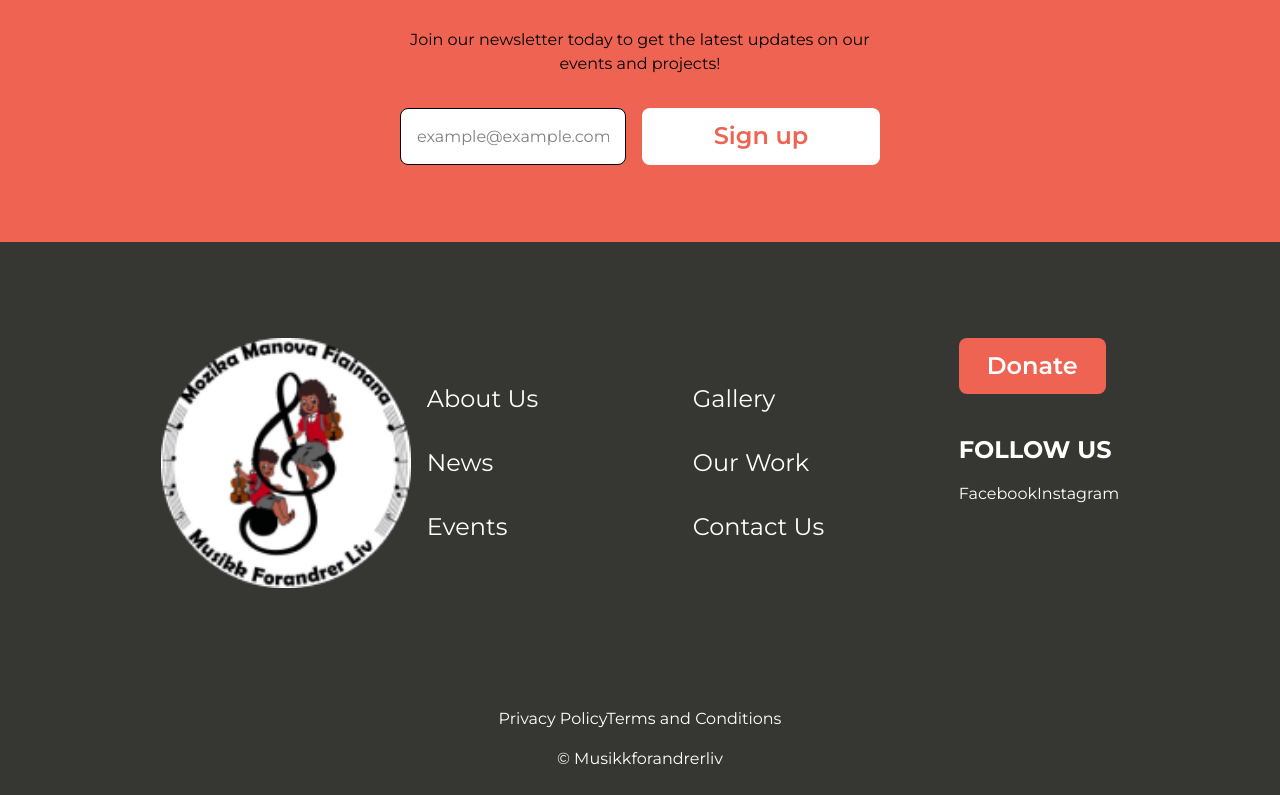
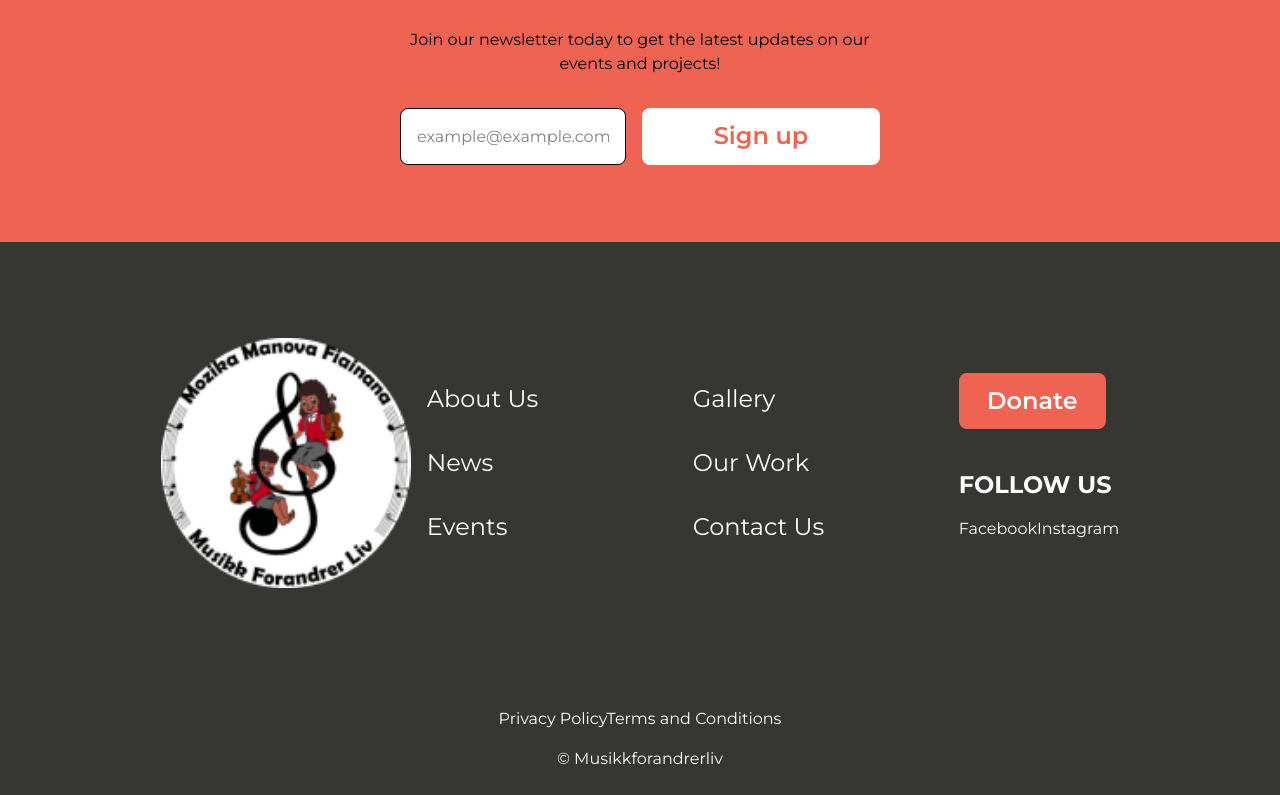
Before and after one commit to NoroffFEU/musikkforandrerliv.no, a React (Vite) app: page / in a window 1280 px wide. Shown: the part 7828-8623 px from the top of the page. Built offline with nearby package versions, Linux system fonts and the light colour scheme; a web font is replaced by a local one.

Commit message:
prettier formatting

```diff
--- a/src/components/Footer.jsx
+++ b/src/components/Footer.jsx
@@ -86,7 +86,7 @@ function Footer() {
               </NavLink>
             )}
           </div>
-          <div className="col-start-2 md:col-start-4 row-start-1 gap-4 flex flex-col mb-auto mt-3">
+          <div className="col-start-2 md:col-start-4 row-start-1 gap-4 flex flex-col">
             {!isBelowMd && (
               <NavLink
                 to="/support"
```
